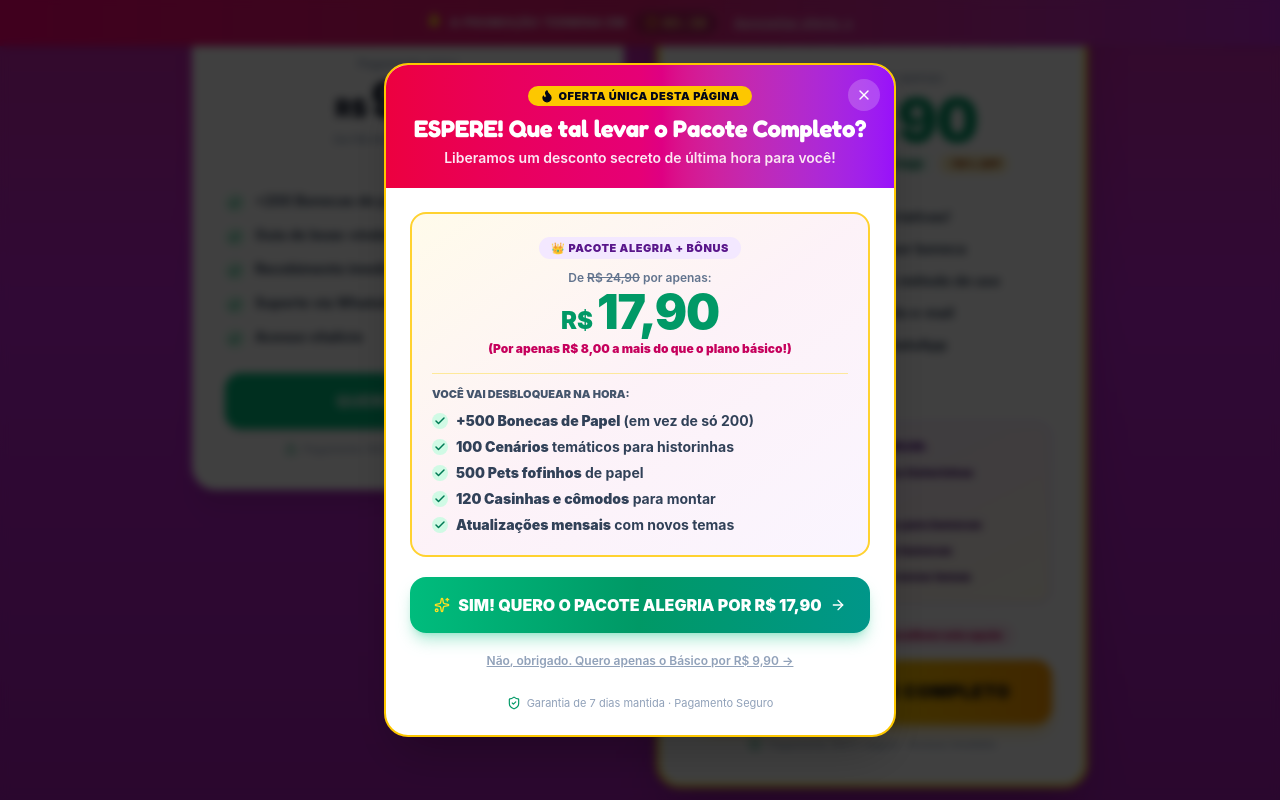
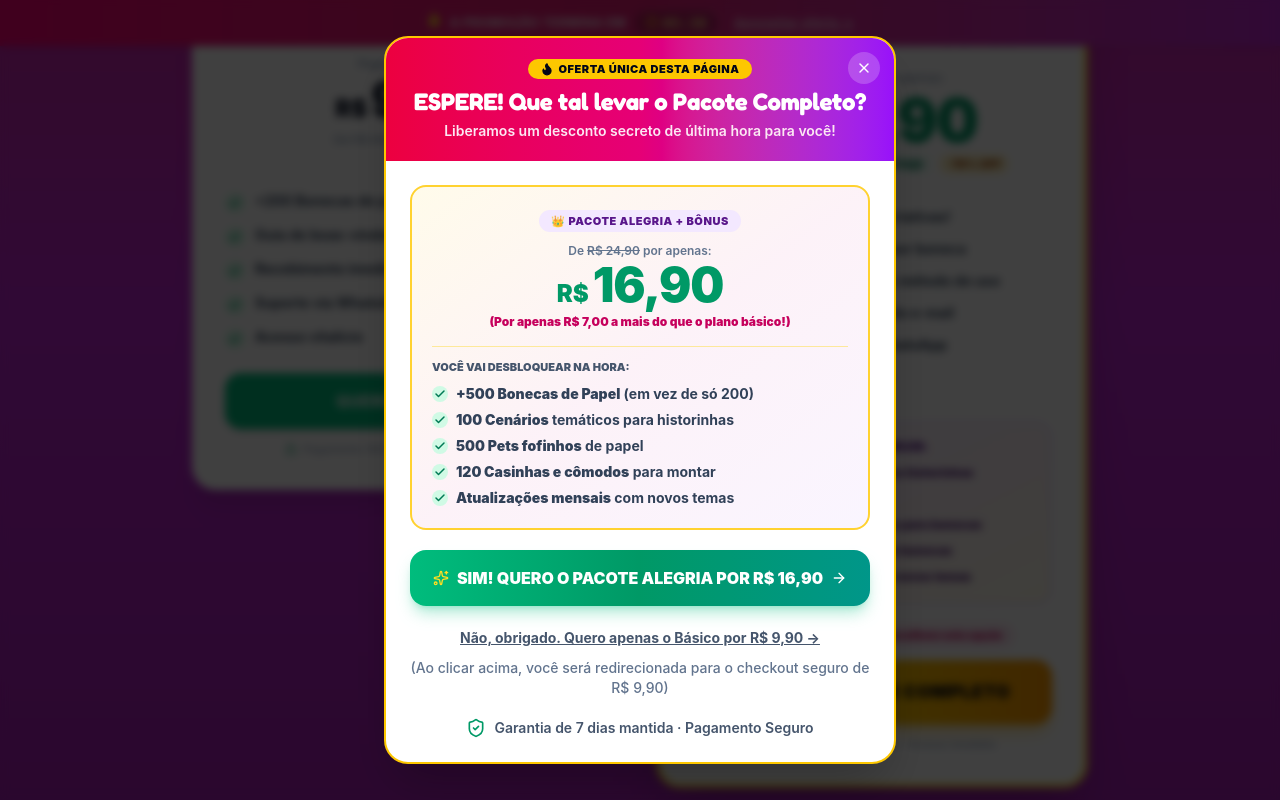
Before and after one commit to geoxxd/Papelboneca, a React (Vite) app: page / in a window 1280 px wide. Both pictures are taken after a click on the button "QUERO O BÁSICO". Shown: the part 4672-5472 px from the top of the page. Built offline with nearby package versions, Linux system fonts and the light colour scheme.

Commit message:
feat(pricing): update price and streamline checkout flow
Reduce price to R$ 16,90 and update checkout links to direct redirects to simplify the purchase experience. Added checkoutUrl to the pricing plan type.

```diff
--- a/src/App.tsx
+++ b/src/App.tsx
@@ -59,14 +59,12 @@ export default function App() {
 
   const handleAcceptAlegriaOffer = (plan: PricingPlan) => {
     setIsAlegriaOfferOpen(false);
-    setSelectedPlan(plan || ALEGRIA_SPECIAL_OFFER);
-    setIsCheckoutOpen(true);
+    window.location.href = plan?.checkoutUrl || 'https://pay.lowify.com.br/go.php?offer=1b1b44d3';
   };
 
   const handleContinueWithBasic = (plan: PricingPlan) => {
     setIsAlegriaOfferOpen(false);
-    setSelectedPlan(plan || PRICING_PLANS[0]);
-    setIsCheckoutOpen(true);
+    window.location.href = plan?.checkoutUrl || 'https://pay.lowify.com.br/checkout.php?product_id=Abi8Xx';
   };
 
   return (
--- a/src/components/AlegriaOfferModal.tsx
+++ b/src/components/AlegriaOfferModal.tsx
@@ -69,10 +69,10 @@ export const AlegriaOfferModal: React.FC<AlegriaOfferModalProps> = ({
                 </span>
                 <div className="flex items-baseline justify-center gap-1 mt-0.5">
                   <span className="text-2xl font-black text-emerald-600">R$</span>
-                  <span className="text-5xl font-black text-emerald-600 tracking-tight">17,90</span>
+                  <span className="text-5xl font-black text-emerald-600 tracking-tight">16,90</span>
                 </div>
                 <span className="text-xs font-black text-pink-700 block mt-1">
-                  (Por apenas R$ 8,00 a mais do que o plano básico!)
+                  (Por apenas R$ 7,00 a mais do que o plano básico!)
                 </span>
               </div>
             </div>
@@ -118,27 +118,34 @@ export const AlegriaOfferModal: React.FC<AlegriaOfferModalProps> = ({
           </div>
 
           {/* Accept Offer Button */}
-          <div className="space-y-2.5 pt-1">
-            <button
+          <div className="space-y-3 pt-1">
+            <a
+              href={ALEGRIA_SPECIAL_OFFER.checkoutUrl || "https://pay.lowify.com.br/go.php?offer=1b1b44d3"}
               onClick={() => onAcceptAlegria(ALEGRIA_SPECIAL_OFFER)}
-              className="w-full py-4 px-4 bg-gradient-to-r from-emerald-500 via-emerald-600 to-teal-600 hover:from-emerald-600 hover:to-teal-700 text-white rounded-2xl font-black text-sm sm:text-base shadow-lg shadow-emerald-500/30 transition transform hover:scale-[1.01] active:scale-[0.99] flex items-center justify-center gap-2 cursor-pointer"
+              className="w-full py-4 px-4 bg-gradient-to-r from-emerald-500 via-emerald-600 to-teal-600 hover:from-emerald-600 hover:to-teal-700 text-white rounded-2xl font-black text-sm sm:text-base shadow-lg shadow-emerald-500/30 transition transform hover:scale-[1.01] active:scale-[0.99] flex items-center justify-center gap-2 cursor-pointer text-center"
             >
               <Sparkles className="w-4 h-4 text-yellow-300" />
-              <span>SIM! QUERO O PACOTE ALEGRIA POR R$ 17,90</span>
+              <span>SIM! QUERO O PACOTE ALEGRIA POR R$ 16,90</span>
               <ArrowRight className="w-4 h-4" />
-            </button>
+            </a>
 
             {/* Decline / Continue with Basic */}
-            <button
-              onClick={() => onContinueBasic(basicPlan)}
-              className="w-full py-2.5 text-center text-xs font-semibold text-slate-400 hover:text-slate-600 transition cursor-pointer underline"
-            >
-              Não, obrigado. Quero apenas o Básico por R$ 9,90 &rarr;
-            </button>
+            <div className="text-center pt-1 space-y-1">
+              <a
+                href={basicPlan?.checkoutUrl || "https://pay.lowify.com.br/checkout.php?product_id=Abi8Xx"}
+                onClick={() => onContinueBasic(basicPlan)}
+                className="w-full py-1.5 text-center text-xs sm:text-sm font-bold text-slate-600 hover:text-slate-900 transition cursor-pointer underline block"
+              >
+                Não, obrigado. Quero apenas o Básico por R$ 9,90 &rarr;
+              </a>
+              <p className="text-xs sm:text-sm text-slate-500 font-medium">
+                (Ao clicar acima, você será redirecionada para o checkout seguro de R$ 9,90)
+              </p>
+            </div>
           </div>
 
-          <div className="flex items-center justify-center gap-1.5 text-[11px] text-slate-400">
-            <ShieldCheck className="w-3.5 h-3.5 text-emerald-600" />
+          <div className="flex items-center justify-center gap-2 text-xs sm:text-sm text-slate-600 font-semibold pt-1">
+            <ShieldCheck className="w-4 h-4 sm:w-5 sm:h-5 text-emerald-600 shrink-0" />
             <span>Garantia de 7 dias mantida · Pagamento Seguro</span>
           </div>
 
--- a/src/components/CheckoutModal.tsx
+++ b/src/components/CheckoutModal.tsx
@@ -38,6 +38,10 @@ export const CheckoutModal: React.FC<CheckoutModalProps> = ({
 
   const handleSubmit = (e: React.FormEvent) => {
     e.preventDefault();
+    if (currentPlan.checkoutUrl) {
+      window.location.href = currentPlan.checkoutUrl;
+      return;
+    }
     setIsSuccess(true);
   };
 
@@ -151,14 +155,14 @@ export const CheckoutModal: React.FC<CheckoutModalProps> = ({
                     }`}
                   >
                     <span className="absolute -top-2 right-2 bg-yellow-400 text-slate-900 text-[9px] font-black px-1.5 py-0.2 rounded-full uppercase">
-                      {currentPlan.id === 'alegria_special' ? 'Oferta R$ 17,90' : 'Mais Escolhido'}
+                      {currentPlan.id === 'alegria_special' ? 'Oferta R$ 16,90' : 'Mais Escolhido'}
                     </span>
                     <div className="flex items-center justify-between">
                       <span className="text-xs font-black text-slate-800">
                         {currentPlan.id === 'alegria_special' ? 'Pacote Alegria' : 'Pacote Alegria'}
                       </span>
                       <span className="text-xs font-black text-emerald-600">
-                        R$ {currentPlan.id === 'alegria_special' ? '17,90' : '24,90'}
+                        R$ {currentPlan.id === 'alegria_special' ? '16,90' : '24,90'}
                       </span>
                     </div>
                     <span className="text-[10px] text-pink-700 font-bold block mt-0.5">
--- a/src/components/PricingSection.tsx
+++ b/src/components/PricingSection.tsx
@@ -184,12 +184,12 @@ export const PricingSection: React.FC<PricingSectionProps> = ({ onSelectPlan, on
 
             {/* High-Contrast Dominant CTA Button */}
             <div>
-              <button
-                onClick={() => onSelectPlan(premiumPlan)}
-                className="w-full py-4 sm:py-4.5 px-6 rounded-2xl bg-gradient-to-r from-amber-400 via-yellow-400 to-amber-500 hover:from-amber-500 hover:to-yellow-500 text-slate-950 font-black text-base sm:text-lg tracking-wide shadow-lg shadow-amber-400/40 transition-all cursor-pointer transform hover:scale-[1.02] active:scale-[0.99] flex items-center justify-center gap-2"
+              <a
+                href={premiumPlan.checkoutUrl || "https://pay.lowify.com.br/go.php?offer=9f3a1b8f"}
+                className="w-full py-4 sm:py-4.5 px-6 rounded-2xl bg-gradient-to-r from-amber-400 via-yellow-400 to-amber-500 hover:from-amber-500 hover:to-yellow-500 text-slate-950 font-black text-base sm:text-lg tracking-wide shadow-lg shadow-amber-400/40 transition-all cursor-pointer transform hover:scale-[1.02] active:scale-[0.99] flex items-center justify-center gap-2 text-center"
               >
                 <span>{premiumPlan.ctaText}</span>
-              </button>
+              </a>
 
               <div className="flex items-center justify-center gap-1.5 mt-3 text-[11px] text-slate-400 font-medium">
                 <ShieldCheck className="w-3.5 h-3.5 text-emerald-600" />
--- a/src/data/content.ts
+++ b/src/data/content.ts
@@ -136,6 +136,7 @@ export const PRICING_PLANS: PricingPlan[] = [
       'Acesso vitalício',
     ],
     ctaText: 'QUERO O BÁSICO',
+    checkoutUrl: 'https://pay.lowify.com.br/checkout.php?product_id=Abi8Xx',
   },
   {
     id: 'premium',
@@ -161,6 +162,7 @@ export const PRICING_PLANS: PricingPlan[] = [
       'Atualizações mensais com novos temas',
     ],
     ctaText: 'QUERO O PACOTE COMPLETO',
+    checkoutUrl: 'https://pay.lowify.com.br/go.php?offer=9f3a1b8f',
   },
 ];
 
@@ -169,7 +171,7 @@ export const ALEGRIA_SPECIAL_OFFER: PricingPlan = {
   name: 'PACOTE ALEGRIA + BÔNUS (OFERTA EXCLUSIVA)',
   popular: true,
   originalPrice: 24.9,
-  price: 17.9,
+  price: 16.9,
   discountPercentage: 85,
   highlightText: 'Oferta especial de oportunidade única',
   features: [
@@ -187,7 +189,8 @@ export const ALEGRIA_SPECIAL_OFFER: PricingPlan = {
     '120 Casinhas e cômodos de bonecas',
     'Atualizações mensais com novos temas',
   ],
-  ctaText: 'SIM! QUERO O PACOTE ALEGRIA POR R$ 17,90',
+  ctaText: 'SIM! QUERO O PACOTE ALEGRIA POR R$ 16,90',
+  checkoutUrl: 'https://pay.lowify.com.br/go.php?offer=1b1b44d3',
 };
 
 export const FAQS: FaqItem[] = [
--- a/src/types.ts
+++ b/src/types.ts
@@ -27,4 +27,5 @@ export interface PricingPlan {
   exclusiveBonuses?: string[];
   ctaText: string;
   highlightText?: string;
+  checkoutUrl?: string;
 }
```
